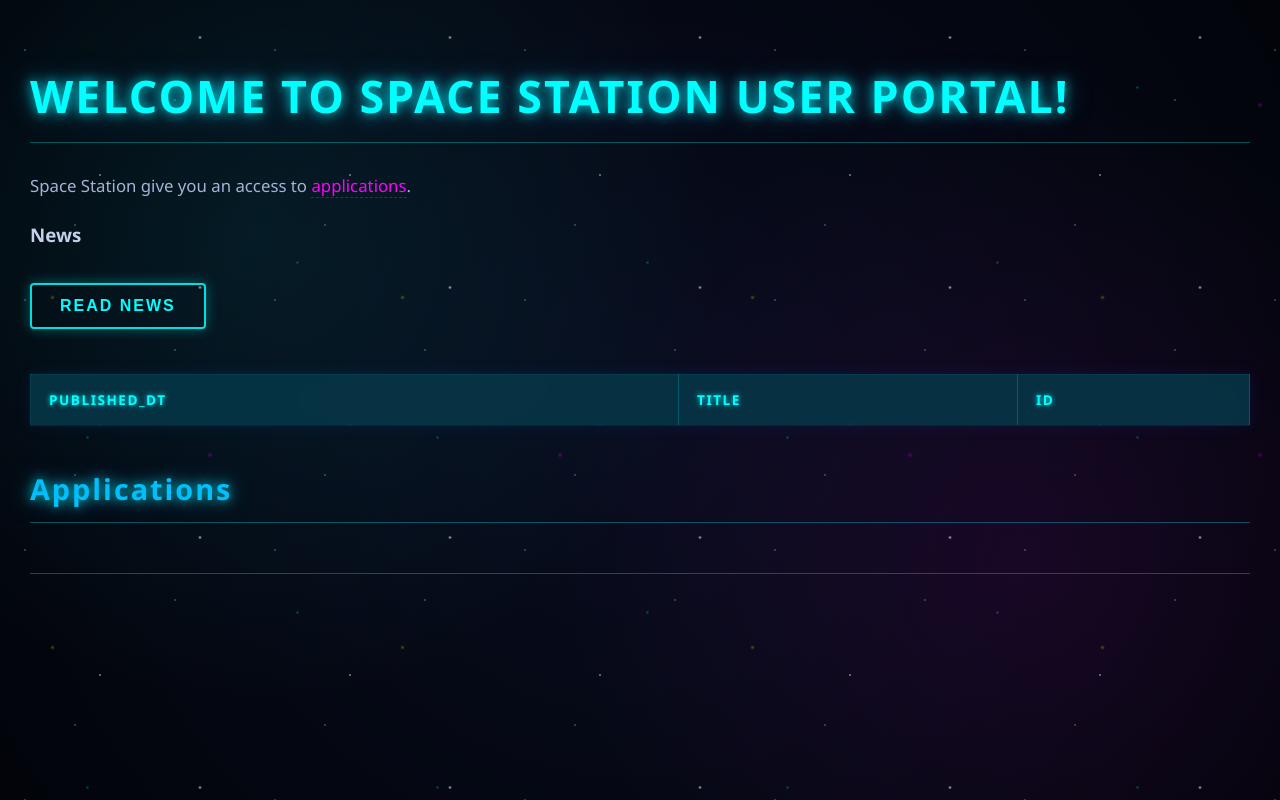
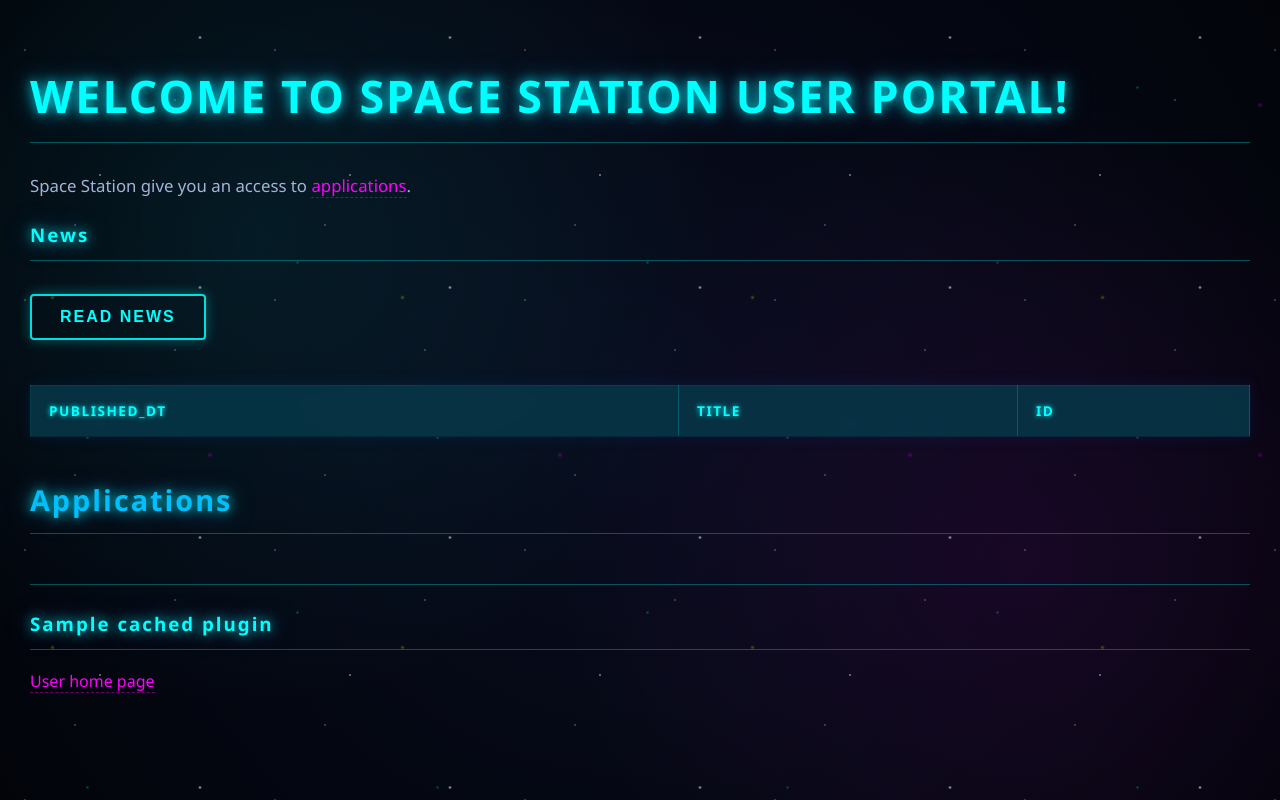
Before and after one commit to postpdm/space_station, a Python web app: template app/templates/user_portal/index.html in a window 1280 px wide. Run offline with Jinja, Linux system fonts and the light colour scheme; the template is opened without the code that fills it: most values are stand-ins (such as "Sample title", 1, 10 or a date in 2020); lists and menus that the app fills with data are empty.

Commit message:
#5 #6 #12 List installed plugins in user portal

```diff
--- a/app/templates/user_portal/base.html
+++ b/app/templates/user_portal/base.html
@@ -67,7 +67,7 @@
   }
 
   /* Sci-fi headings with instant neon ignition effect on page load */
-  h1, h2 {
+  h1, h2, h3 {
     color: #00ffff;
     border-bottom: 1px solid rgba(0, 255, 255, 0.3);
     padding-bottom: 10px;
--- a/app/templates/user_portal/index.html
+++ b/app/templates/user_portal/index.html
@@ -63,4 +63,15 @@ data.items.forEach(item => {
 
 <h2 id="applications">Applications<h2>
 
+{% for p in cached_plugins %}
+
+<h3>{{p.plugin_name}}</h3>
+
+	{% for c in p.controllers %}
+		<a href="{{c.path}}">User home page</a>
+	{% endfor %}
+
+{% endfor %}
+
+
 {% endblock %}
```
Also changed, not shown: app/plugins/dummy_one_page_static/controller.py (+10 -3 lines), app/user_portal/up_views.py (+6 -3 lines).
